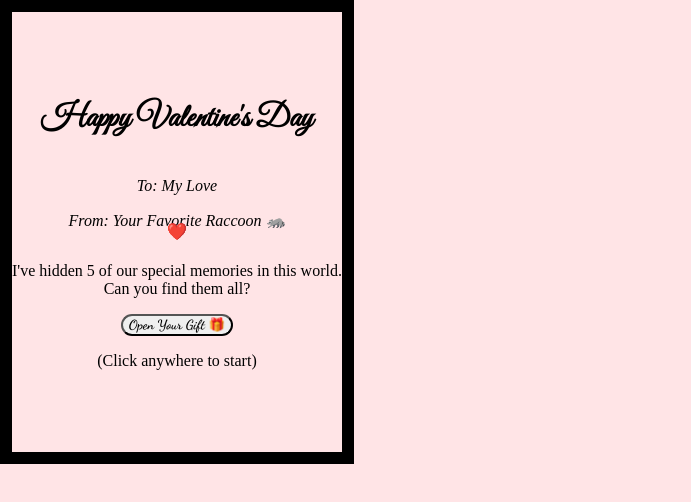
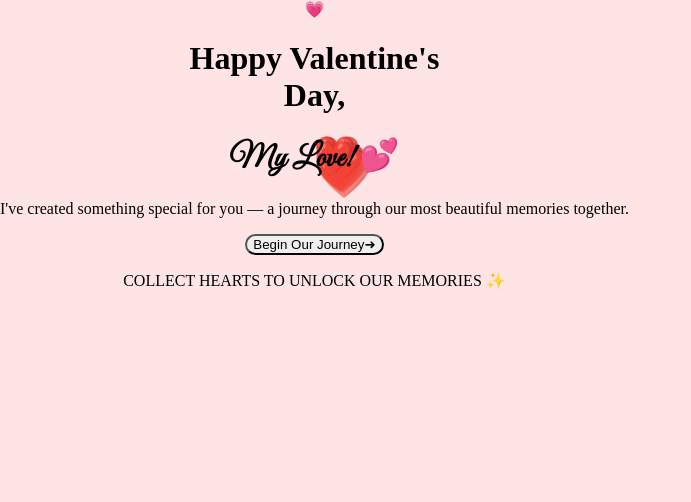
Before and after one commit to Professor0103/hog_game, a React (Vite) app: page / in a window 1280 px wide. Shown: the top 502 px of the page, without its empty margins (0-691 px from the left). Built offline with nearby package versions, Linux system fonts and the light colour scheme.

Commit message:
feat: revamp welcome screen to lovable immersive style

```diff
--- a/src/components/ui/Overlay.jsx
+++ b/src/components/ui/Overlay.jsx
@@ -23,40 +23,53 @@ export const UIOverlay = () => {
 
     if (gameState === 'welcome') {
         return (
-            // Full screen intro page
-            <div className="absolute inset-0 flex items-center justify-center bg-pink-100 z-50">
-                {/* Valentine's Card Container - Centered and Elegant */}
-                <div className="relative w-full max-w-lg aspect-[3/4] bg-white shadow-2xl rounded-xl p-10 border-[12px] border-pink-200 flex flex-col items-center justify-center text-center transform hover:scale-[1.02] transition-transform duration-500 cursor-pointer"
-                    onClick={() => useGameStore.getState().setGameState('playing')}
-                >
-                    {/* Decorative Hearts */}
-                    <div className="absolute top-4 left-4 text-4xl animate-bounce">❤️</div>
-                    <div className="absolute top-4 right-4 text-4xl animate-bounce" style={{ animationDelay: '0.2s' }}>❤️</div>
-                    <div className="absolute bottom-4 left-4 text-4xl animate-bounce" style={{ animationDelay: '0.4s' }}>❤️</div>
-                    <div className="absolute bottom-4 right-4 text-4xl animate-bounce" style={{ animationDelay: '0.6s' }}>❤️</div>
+            <div className="absolute inset-0 flex flex-col items-center justify-center overflow-hidden bg-gradient-to-br from-pink-100 via-purple-100 to-pink-200 z-50">
+                {/* Background Floating Hearts */}
+                <div className="absolute inset-0 pointer-events-none">
+                    {[...Array(15)].map((_, i) => (
+                        <div key={i}
+                            className="absolute text-pink-300 animate-float"
+                            style={{
+                                left: `${Math.random() * 100}%`,
+                                top: `${Math.random() * 100}%`,
+                                fontSize: `${Math.random() * 2 + 1}rem`,
+                                animationDelay: `${Math.random() * 5}s`,
+                                animationDuration: `${Math.random() * 5 + 5}s`
+                            }}
+                        >
+                            ❤️
+                        </div>
+                    ))}
+                </div>
 
-                    <h1 className="text-6xl text-valentine-red mb-8" style={{ fontFamily: 'Great Vibes, cursive' }}>
-                        Happy Valentine's Day
+                {/* Main Content */}
+                <div className="z-10 text-center px-4 max-w-2xl animate-fade-in-up">
+                    <div className="text-6xl text-pink-500 mb-6 drop-shadow-sm animate-pulse">
+                        💗
+                    </div>
+
+                    <h1 className="text-5xl md:text-7xl font-bold text-gray-800 mb-2 leading-tight tracking-tight">
+                        Happy Valentine's <br /> Day,
+                    </h1>
+                    <h1 className="text-5xl md:text-7xl font-bold text-pink-500 mb-8 leading-tight drop-shadow-sm" style={{ fontFamily: 'Great Vibes, cursive' }}>
+                        My Love! 💕
                     </h1>
 
-                    <div className="text-2xl text-gray-700 mb-8 font-serif italic">
-                        <p className="mb-2">To: My Love</p>
-                        <p>From: Your Favorite Raccoon 🦝</p>
-                    </div>
-
-                    <p className="text-pink-500 mb-10 text-lg font-light">
-                        I've hidden 5 of our special memories in this world.<br />
-                        Can you find them all?
+                    <p className="text-gray-600 text-lg md:text-xl mb-10 max-w-lg mx-auto leading-relaxed">
+                        I've created something special for you — a journey through our most beautiful memories together.
                     </p>
 
                     <button
-                        className="bg-valentine-red text-white px-10 py-4 rounded-full text-2xl font-bold shadow-lg hover:bg-red-600 hover:shadow-xl transition-all animate-pulse"
-                        style={{ fontFamily: 'Dancing Script, cursive' }}
+                        onClick={() => useGameStore.getState().setGameState('playing')}
+                        className="group relative inline-flex items-center justify-center px-8 py-4 text-lg font-bold text-white transition-all duration-200 bg-gradient-to-r from-pink-500 to-purple-500 rounded-full focus:outline-none focus:ring-2 focus:ring-offset-2 focus:ring-pink-500 hover:scale-105 shadow-xl hover:shadow-2xl"
                     >
-                        Open Your Gift 🎁
+                        <span>Begin Our Journey</span>
+                        <span className="ml-2 text-xl group-hover:translate-x-1 transition-transform">➜</span>
                     </button>
 
-                    <p className="mt-4 text-sm text-gray-400">(Click anywhere to start)</p>
+                    <p className="mt-8 text-sm text-pink-400 font-medium tracking-wide uppercase">
+                        Collect hearts to unlock our memories ✨
+                    </p>
                 </div>
             </div>
         );
--- a/src/index.css
+++ b/src/index.css
@@ -17,3 +17,24 @@ body {
 canvas {
     touch-action: none;
 }
+
+@keyframes float {
+    0% {
+        transform: translateY(0px);
+        opacity: 0.5;
+    }
+
+    50% {
+        transform: translateY(-20px);
+        opacity: 0.8;
+    }
+
+    100% {
+        transform: translateY(0px);
+        opacity: 0.5;
+    }
+}
+
+.animate-float {
+    animation: float 6s ease-in-out infinite;
+}
```
